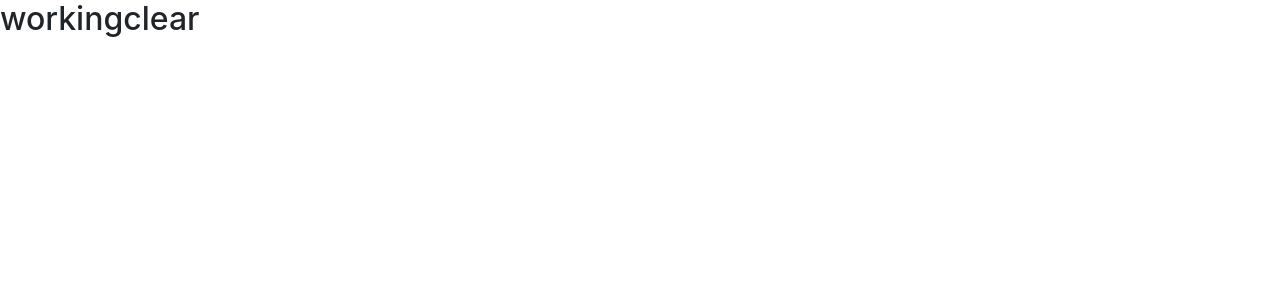
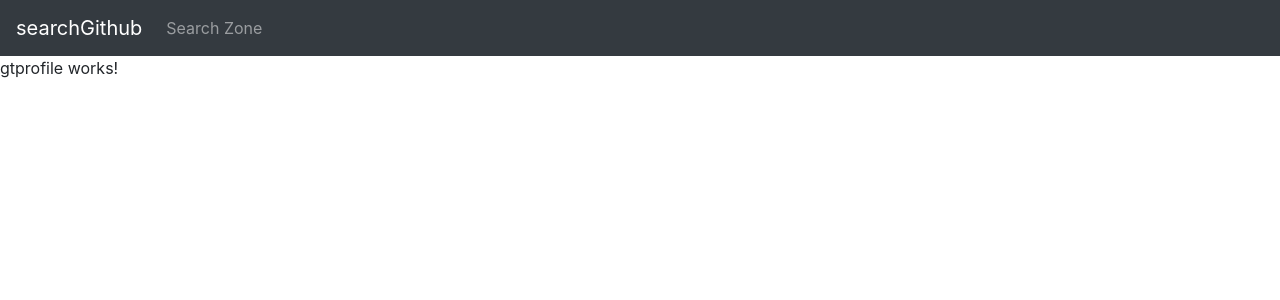
Before and after one commit to atembamanu/searchGithub, an Angular app: page /home in a window 1280 px wide. Shown: the top 300 px of the page. Built offline with nearby package versions, Linux system fonts and the light colour scheme.

Commit message:
fixe routing bug

```diff
--- a/src/app/app-routing.module.ts
+++ b/src/app/app-routing.module.ts
@@ -2,10 +2,11 @@ import { AppComponent } from './app.component';
 import { NgModule } from '@angular/core';
 import { Routes, RouterModule } from '@angular/router';
 import { GithubSearchComponent } from './github-search/github-search.component';
+import { GtprofileComponent } from './gtprofile/gtprofile.component';
 
 
 const routes: Routes = [
-  { path: 'home', component: AppComponent},
+  { path: 'home', component: GtprofileComponent},
   { path: 'gtsearch', component: GithubSearchComponent},
 ];
 
--- a/src/app/app.component.html
+++ b/src/app/app.component.html
@@ -1 +1,2 @@
-<h2>workingclear</h2>
+<app-navbar></app-navbar>
+<router-outlet></router-outlet>
--- a/src/app/app.module.ts
+++ b/src/app/app.module.ts
@@ -7,6 +7,7 @@ import { GithubSearchComponent } from './github-search/github-search.component';
 import { HighlightRecentRepoDirective } from './highlight-recent-repo.directive';
 import { RemoveHyphensPipe } from './remove-hyphens.pipe';
 import { NavbarComponent } from './navbar/navbar.component';
+import { GtprofileComponent } from './gtprofile/gtprofile.component';
 
 @NgModule({
   declarations: [
@@ -14,7 +15,8 @@ import { NavbarComponent } from './navbar/navbar.component';
     GithubSearchComponent,
     HighlightRecentRepoDirective,
     RemoveHyphensPipe,
-    NavbarComponent
+    NavbarComponent,
+    GtprofileComponent
   ],
   imports: [
     BrowserModule,
--- a/src/app/navbar/navbar.component.html
+++ b/src/app/navbar/navbar.component.html
@@ -1,5 +1,5 @@
 <nav class="navbar navbar-expand-lg navbar-dark bg-dark">
-  <a class="navbar-brand" routerLink="trending-gifs">searchGithub</a>
+  <a class="navbar-brand" routerLink="/home">searchGithub</a>
   <button class="navbar-toggler" type="button" data-toggle="collapse" data-target="#navbarNav" aria-controls="navbarNav"
     aria-expanded="false" aria-label="Toggle navigation">
     <span class="navbar-toggler-icon"></span>
```
